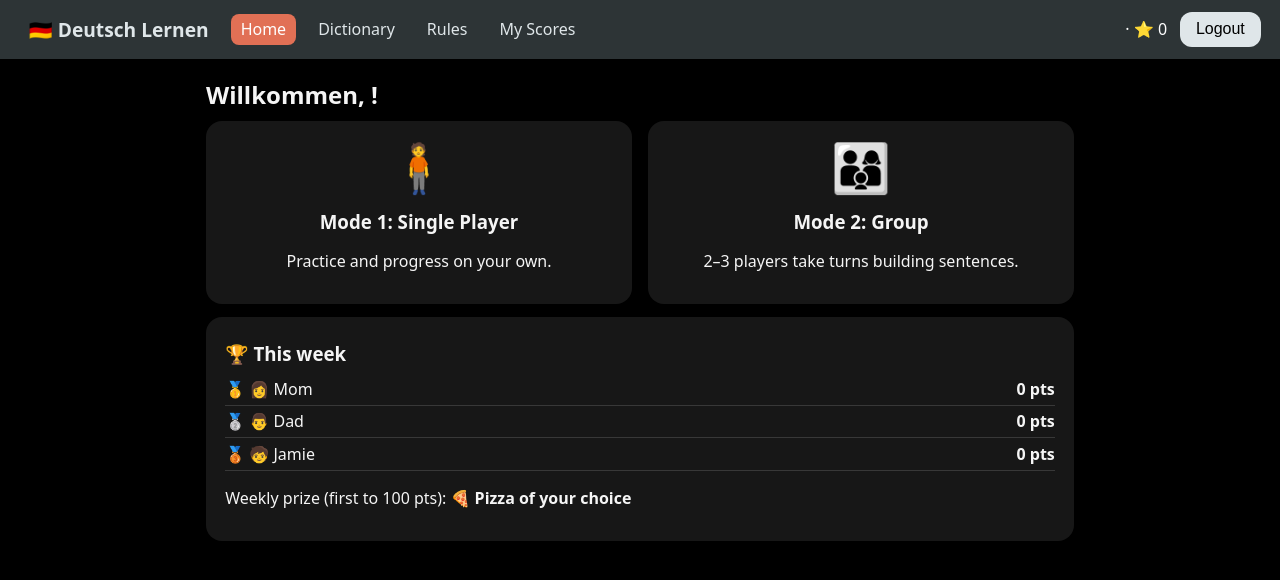
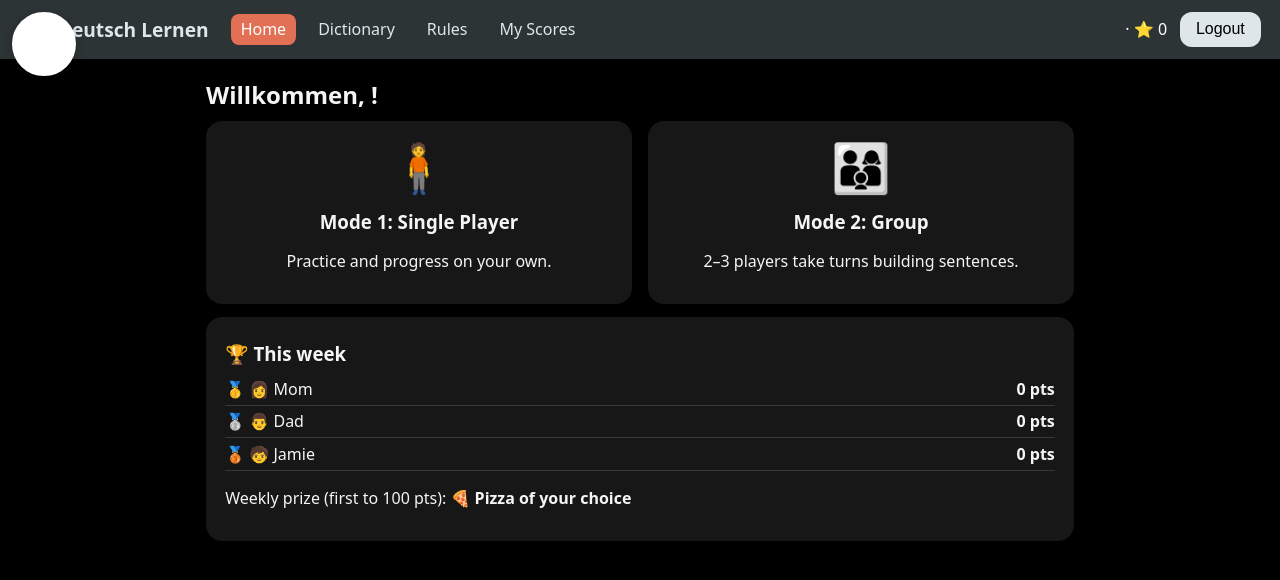
Before and after one commit to jonathancoombes/deutsch-lernen, an Angular app: page / in a window 1280 px wide. Shown: the top 580 px of the page. Built offline with nearby package versions, Linux system fonts and the light colour scheme; sample sign-in values are in the browser's storage.

Commit message:
Apply remaining changes
Co-authored-by: jonathancoombes <20184204+jonathancoombes@users.noreply.github.com>

```diff
--- a/src/app/pages.ts
+++ b/src/app/pages.ts
@@ -59,6 +59,7 @@ export class Shell {
 @Component({
   selector: 'app-home', imports: [RouterLink],
   template: `
+  <div class="profile-frame" aria-label="Your profile picture">{{ auth.profile()?.avatar }}</div>
   <h2>Willkommen, {{ auth.profile()?.label }}! {{ auth.profile()?.avatar }}</h2>
   <div class="grid two">
     <a class="card mode" routerLink="/practice"><span class="big bounce">🧍</span><h3>Mode 1: Single Player</h3><p>Practice and progress on your own.</p></a>
--- a/src/styles.css
+++ b/src/styles.css
@@ -42,3 +42,10 @@ input { width:100%; padding:.6rem; border-radius:10px; border:2px solid #636e72;
 @keyframes pulse { 50% { transform:scale(1.04); } }
 @keyframes shake { 25% { transform:translateX(-8px); } 75% { transform:translateX(8px); } }
 @media (max-width:600px) { .grid.two,.grid.three { grid-template-columns:1fr; } }
+
+.profile-frame {
+  position: absolute; top: 12px; left: 12px; width: 64px; height: 64px;
+  display: flex; align-items: center; justify-content: center;
+  background: #fff; border: 3px solid #fff; border-radius: 50%;
+  font-size: 2rem; box-shadow: 0 2px 8px rgba(0,0,0,.25); z-index: 5;
+}
```
